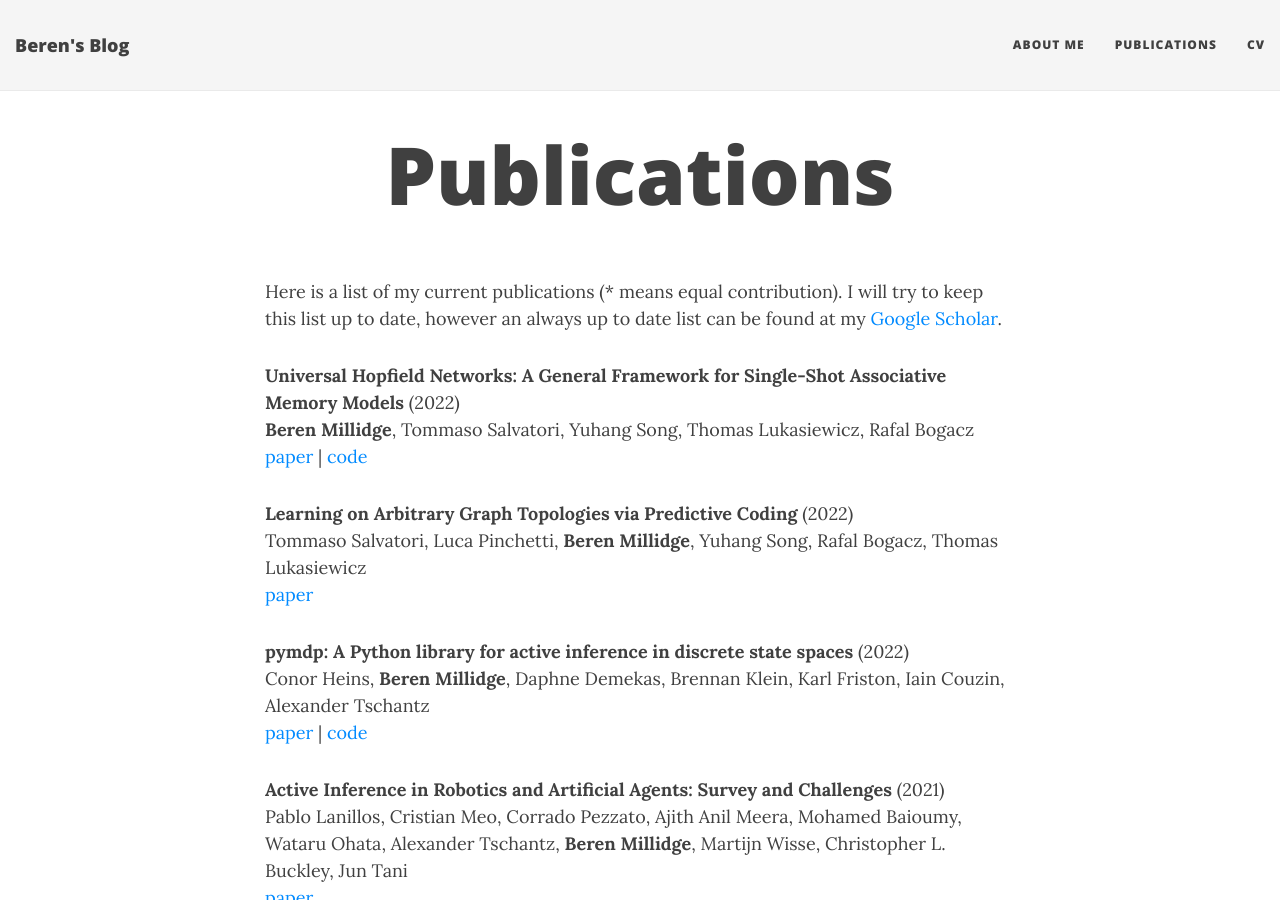
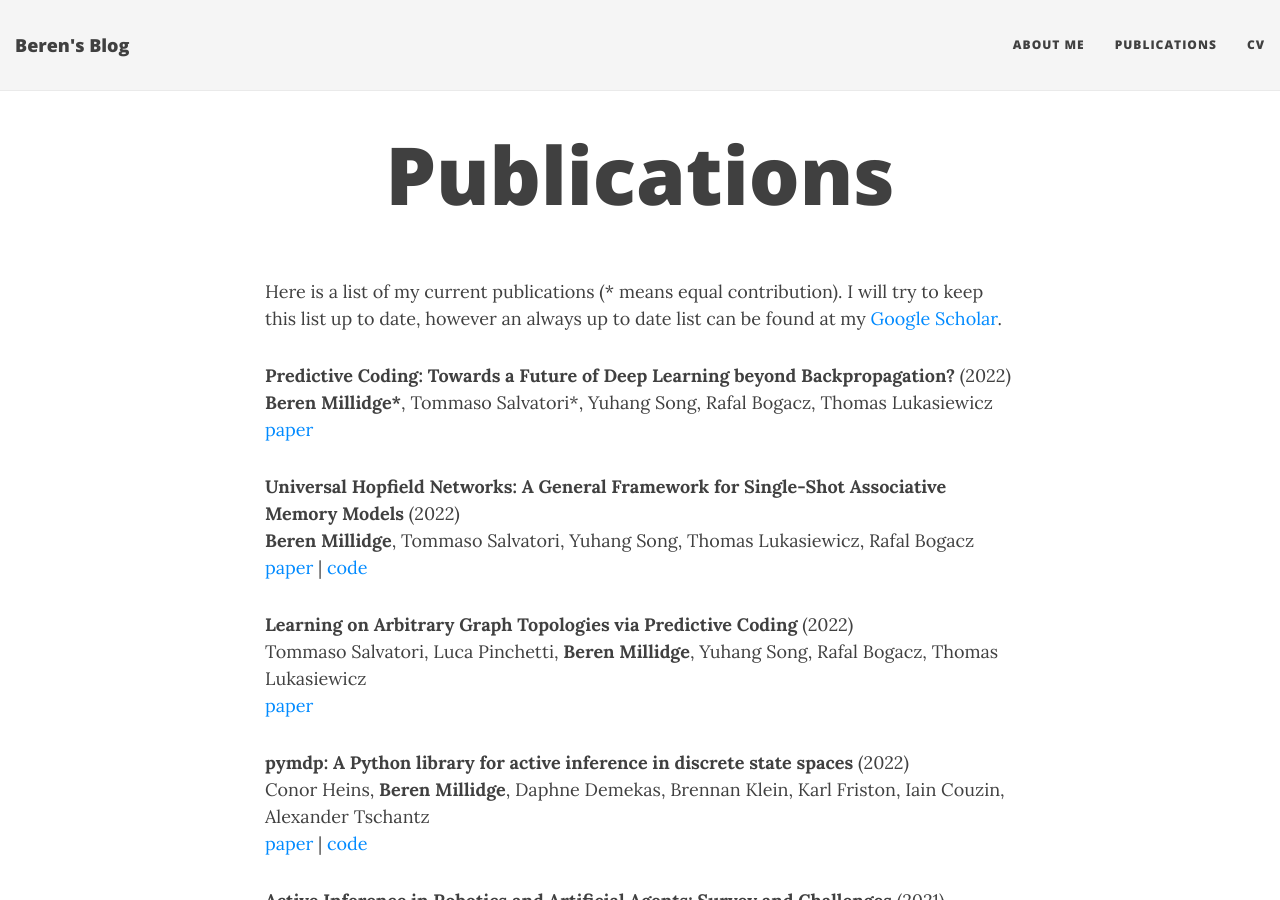
Before and after one commit to BerenMillidge/BerenMillidge.github.io, a Jekyll site: the page built from publications.md, in a window 1280 px wide and 900 px high. Built offline with Jekyll 4.4.1, drawn with Linux system fonts in a browser that asks for light colours; nearby versions of some CDN libraries.

Commit message:
pc survey paper

```diff
--- a/publications.md
+++ b/publications.md
@@ -4,6 +4,8 @@ title: Publications
 ---
 
 Here is a list of my current publications (* means equal contribution). I will try to keep this list up to date, however an always up to date list can be found at my [Google Scholar](https://scholar.google.com/citations?user=3GGkFTkAAAAJ&hl=en&oi=ao).
+
+**Predictive Coding: Towards a Future of Deep Learning beyond Backpropagation?** (2022) <br /> **Beren Millidge\***, Tommaso Salvatori\*, Yuhang Song, Rafal Bogacz, Thomas Lukasiewicz <br /> [paper]()
 
 **Universal Hopfield Networks: A General Framework for Single-Shot Associative Memory Models** (2022) <br /> **Beren Millidge**, Tommaso Salvatori, Yuhang Song, Thomas Lukasiewicz, Rafal Bogacz <br /> [paper](https://arxiv.org/abs/2202.04557) \| [code](https://github.com/BerenMillidge/Theory_Associative_Memory)
 
```
